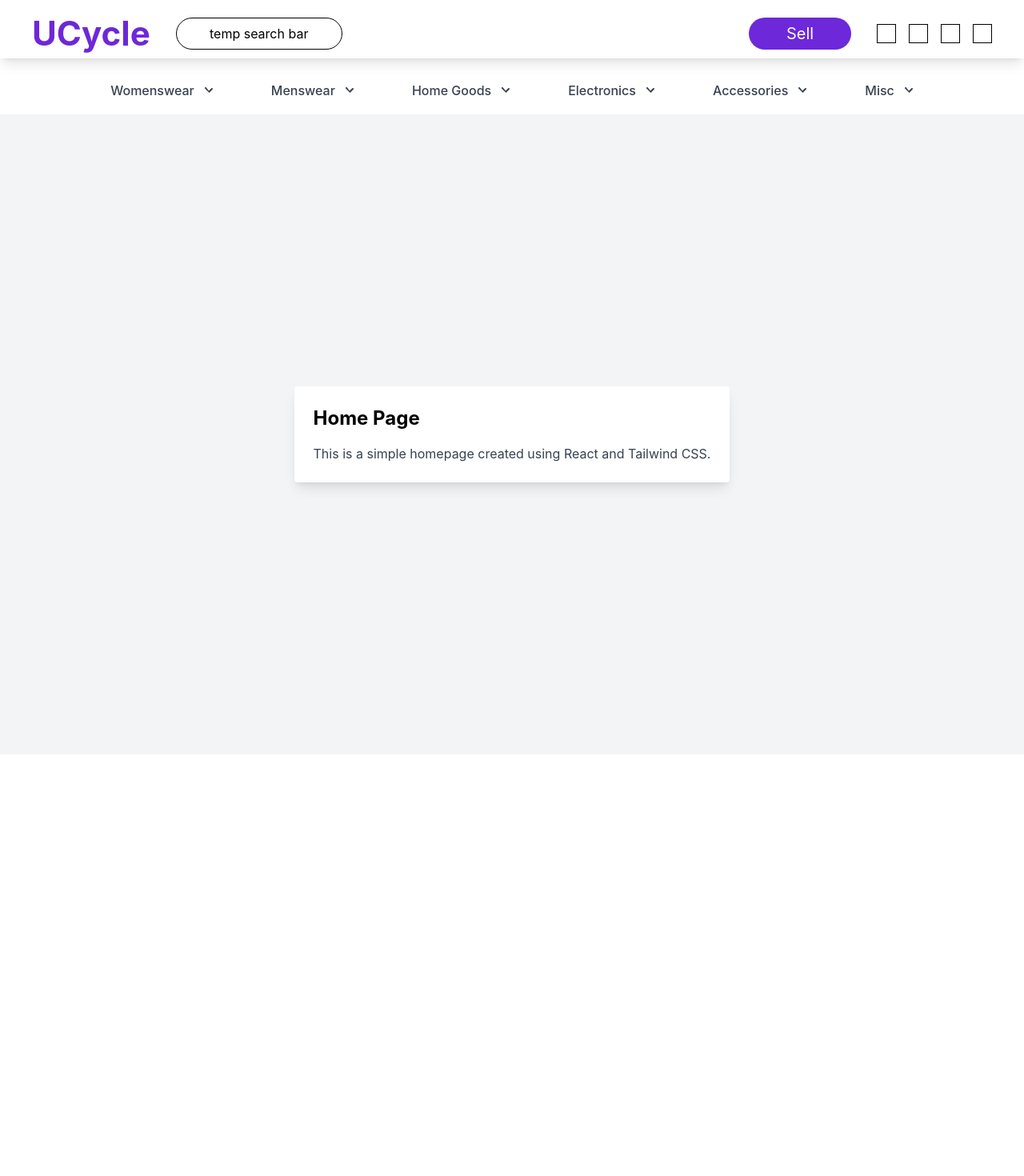
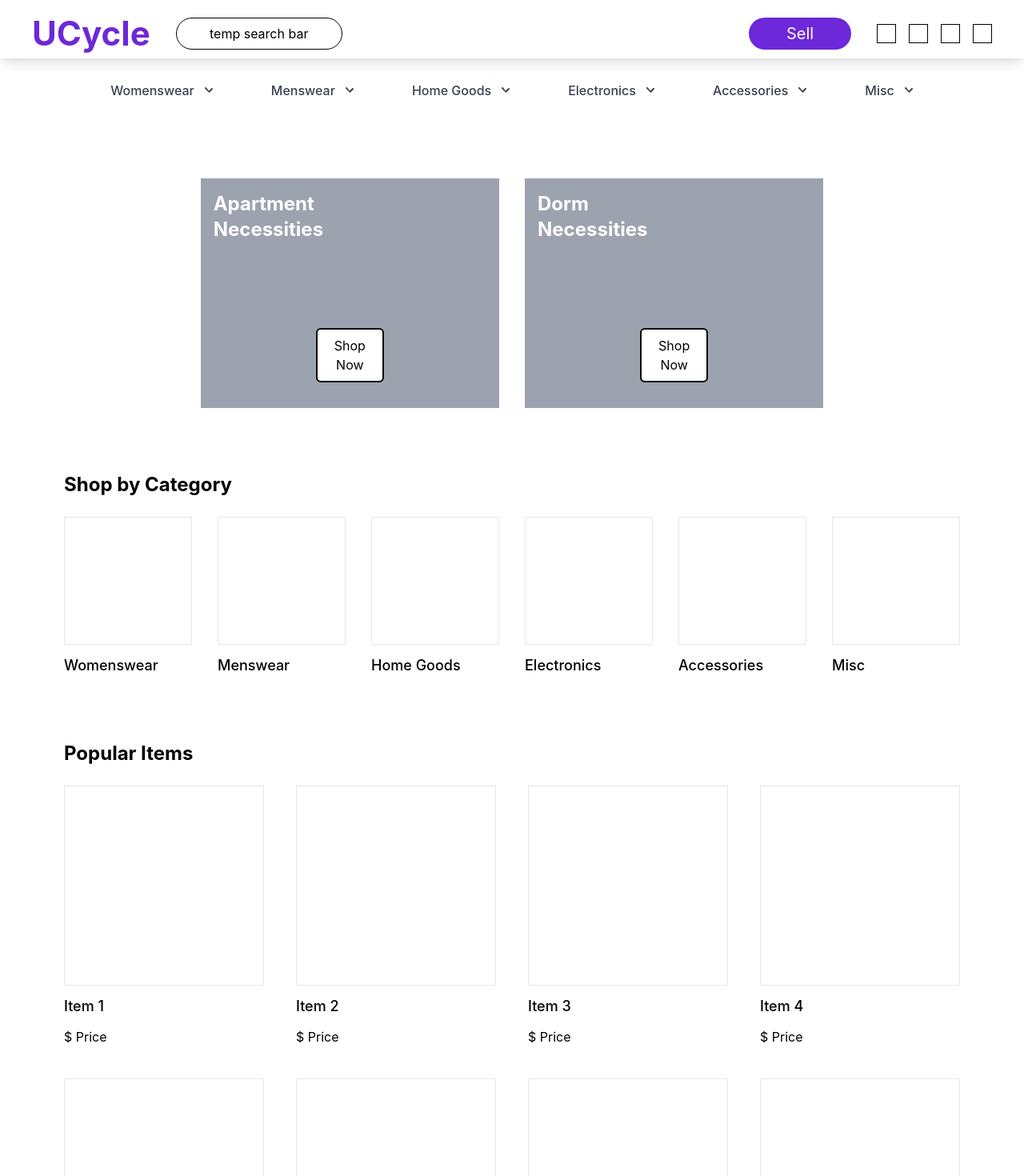
Before and after one commit to mbacarro/ucycle, a React (Create React App) app: page / in a window 1280 px wide. Shown: the top 1470 px of the page at 80% size. Before the commit the page ends 943 px from the top, so only its background shows below. Built offline with nearby package versions, Linux system fonts and the light colour scheme.

Commit message:
finished home page mockup

```diff
--- a/src/Pages/Home/Home.js
+++ b/src/Pages/Home/Home.js
@@ -6,10 +6,76 @@ export default  function Home(props) {
     return (
         <>
             <NavBar />
-            <div className="flex items-center justify-center h-screen bg-gray-100">
-                <div className="p-6 bg-white rounded shadow-lg">
-                    <h1 className="mb-4 text-2xl font-bold">Home Page</h1>
-                    <p className="text-gray-700">This is a simple homepage created using React and Tailwind CSS.</p>
+            <div className='flex flex-col gap-20 mx-20 my-20'>
+                {/* Necessities */}
+                <div id="Necessities" className='flex justify-center gap-8 '>
+                    <div id='Apartment Necessities' className='p-4 flex flex-col w-1/3 aspect-[13/10] bg-gray-400'>
+                        <h1 className='w-1/4 text-2xl font-bold text-white'>Apartment Necessities</h1>
+                        <button className='self-center w-1/4 px-2 py-2 mt-auto mb-4 text-base text-center bg-white border-2 border-black rounded-md'>Shop Now</button>
+                    </div>
+                    <div id='Dorm Necessities' className='p-4 flex flex-col w-1/3 aspect-[13/10] bg-gray-400'>
+                        <h1 className='w-1/4 text-2xl font-bold text-white'>Dorm Necessities</h1>
+                        <button className='self-center w-1/4 px-2 py-2 mt-auto mb-4 text-base text-center bg-white border-2 border-black rounded-md'>Shop Now</button>
+                    </div>
+                </div>
+
+                {/* Shop by Categories */}
+                <div id='Categories' className='flex flex-col justify-center gap-6'>
+                    <h1 className='text-2xl font-bold text-black'>Shop by Category</h1>
+                    <div className='flex gap-8'>
+                        <div id='Womenswear' className='flex flex-col w-1/6 aspect-square'>
+                            <div id='Womenswear Img' className='flex w-full border border-red aspect-square'>
+
+                            </div>
+                            <h2 className='mt-3 text-lg font-medium text-black'>Womenswear</h2>
+                        </div>
+                        <div id='Menswear' className='flex flex-col w-1/6 aspect-square'>
+                            <div id='Menswear Img' className='flex w-full border border-red aspect-square'>
+
+                            </div>
+                            <h2 className='mt-3 text-lg font-medium text-black'>Menswear</h2>
+                        </div>
+                        <div id='Home Goods' className='flex flex-col w-1/6 aspect-square'>
+                            <div id='Home Goods Img' className='flex w-full border border-red aspect-square'>
+
+                            </div>
+                            <h2 className='mt-3 text-lg font-medium text-black'>Home Goods</h2>
+                        </div>
+                        <div id='Electronics' className='flex flex-col w-1/6 aspect-square'>
+                            <div id='Electronics Img' className='flex w-full border border-red aspect-square'>
+
+                            </div>
+                            <h2 className='mt-3 text-lg font-medium text-black'>Electronics</h2>
+                        </div>
+                        <div id='Accessories' className='flex flex-col w-1/6 aspect-square'>
+                            <div id='Accessories Img' className='flex w-full border border-red aspect-square'>
+
+                            </div>
+                            <h2 className='mt-3 text-lg font-medium text-black'>Accessories</h2>
+                        </div>
+                        <div id='Misc' className='flex flex-col w-1/6 aspect-square'>
+                            <div id='Misc Img' className='flex w-full border border-red aspect-square'>
+
+                            </div>
+                            <h2 className='mt-3 text-lg font-medium text-black'>Misc</h2>
+                        </div>
+                    </div>
+                </div>
+
+                {/* Popular Itme */}
+                <div id='Categories' className='flex flex-col gap-6 justify-evenly'>
+                    <h1 className='text-2xl font-bold text-black'>Popular Items</h1>
+                    <div className='grid grid-cols-4 gap-10'>
+                        {[...Array(10).keys()].map((i) => (
+                            <div key={`Item${i + 1}`} id={`Item${i + 1}`} className='flex flex-col w-full aspect-square'>
+                                <div id={`Item${i + 1}Img`} className='flex w-full border border-red aspect-square'>
+                                    {/* Placeholder for item image */}
+                                </div>
+                                <h2 className='mt-3 text-lg font-medium text-black'>Item {i + 1}</h2>
+                                <h3 className='mt-3 font-normal text-black text-mg'>$ Price</h3>
+                            </div>
+                        ))}
+                    </div>
                 </div>
             </div>
         </>
```
